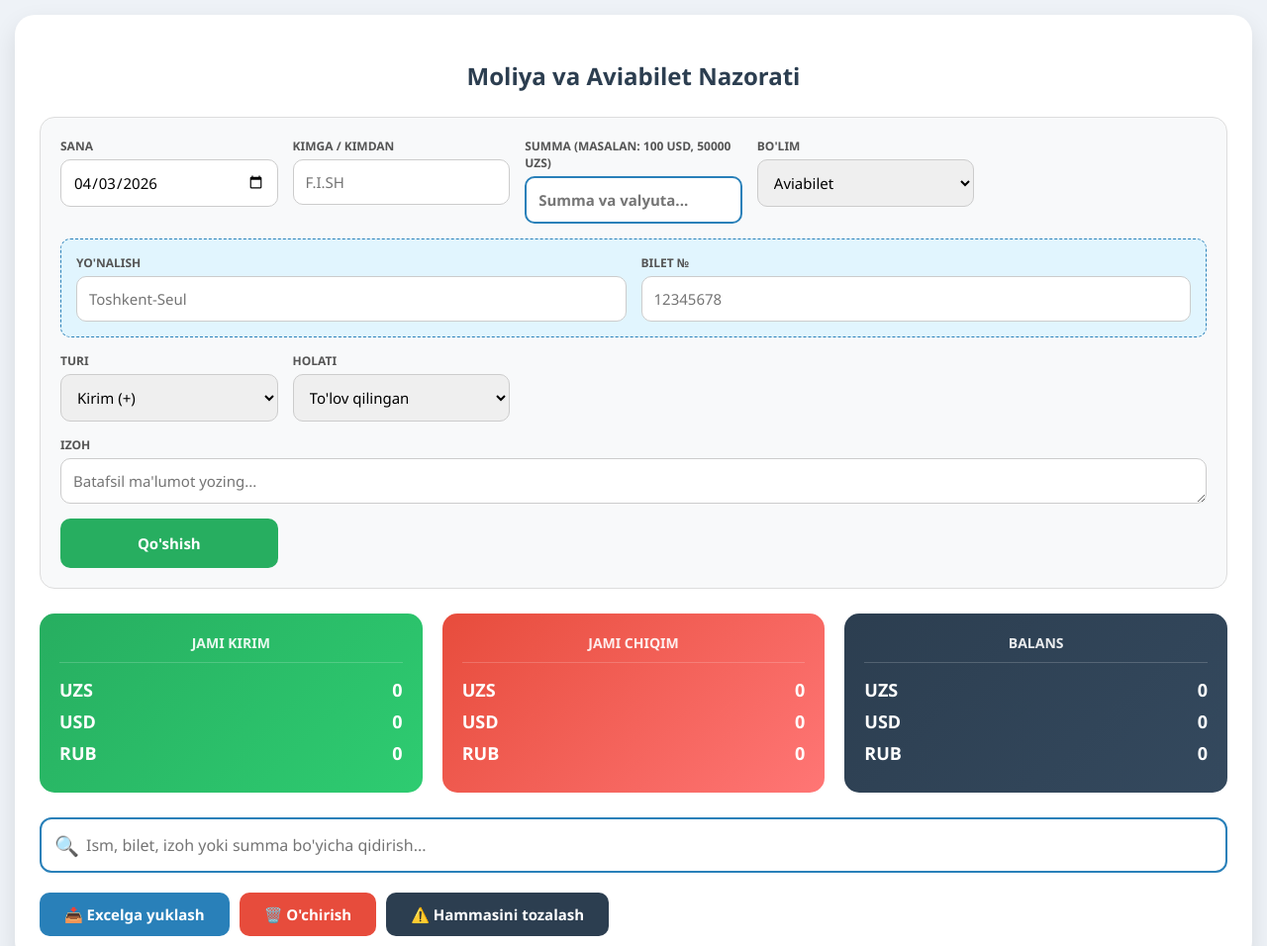
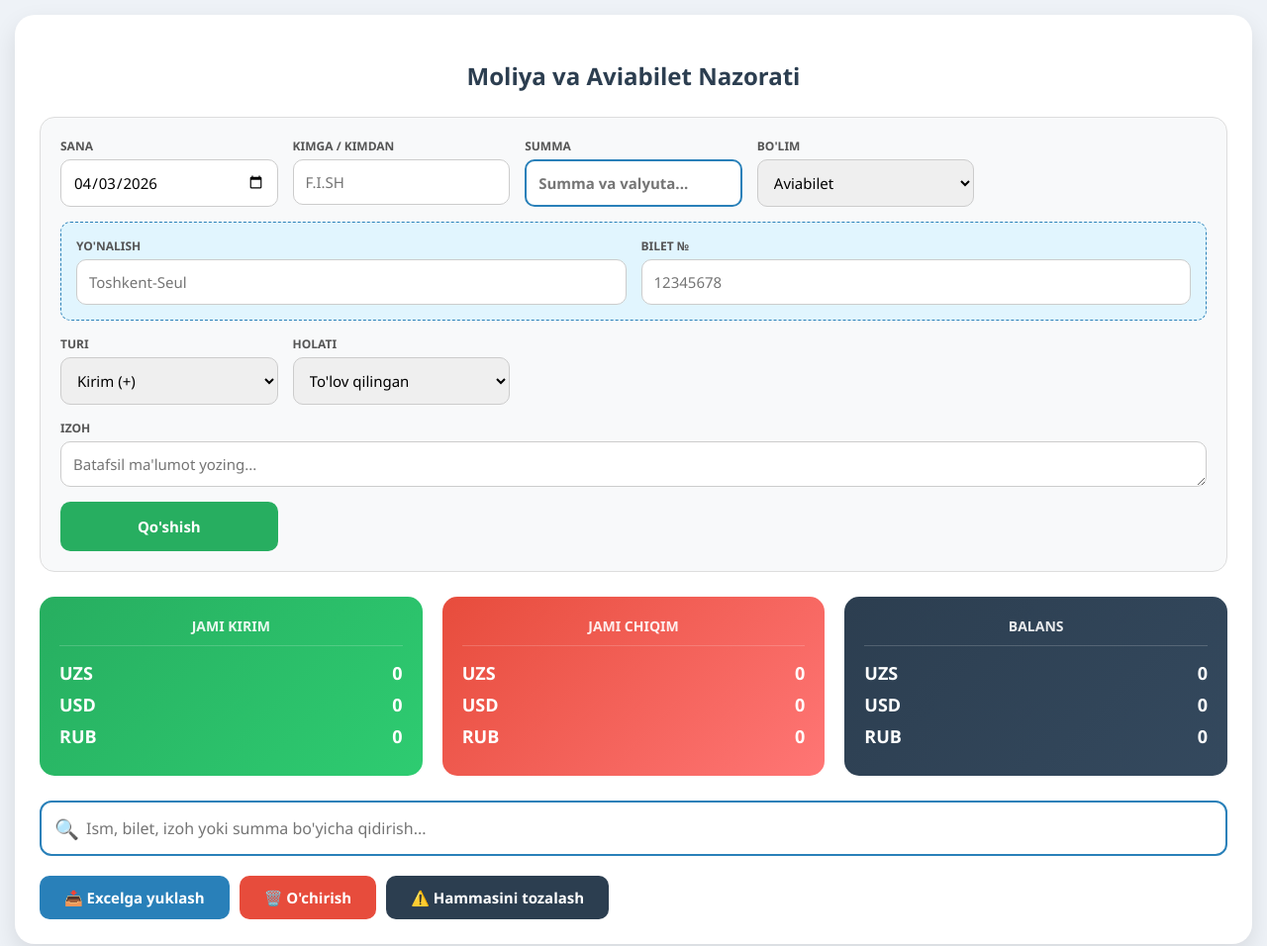
Before and after one commit to Jakhongir025/kirimchiqimhisobot, a plain HTML site: page index.html in a window 1280 px wide. Shown: the top 956 px of the page at 99% size. Drawn offline with Linux system fonts and the light colour scheme.

Commit message:
Update code price uz

```diff
--- a/index.html
+++ b/index.html
@@ -113,7 +113,7 @@
             <input type="text" id="name" placeholder="F.I.SH">
         </div>
         <div class="input-group">
-            <label>Summa (Masalan: 100 usd, 50000 uzs)</label>
+            <label>Summa</label>
             <input type="text" id="amount" class="amount-input" placeholder="Summa va valyuta...">
         </div>
         <div class="input-group">
```
